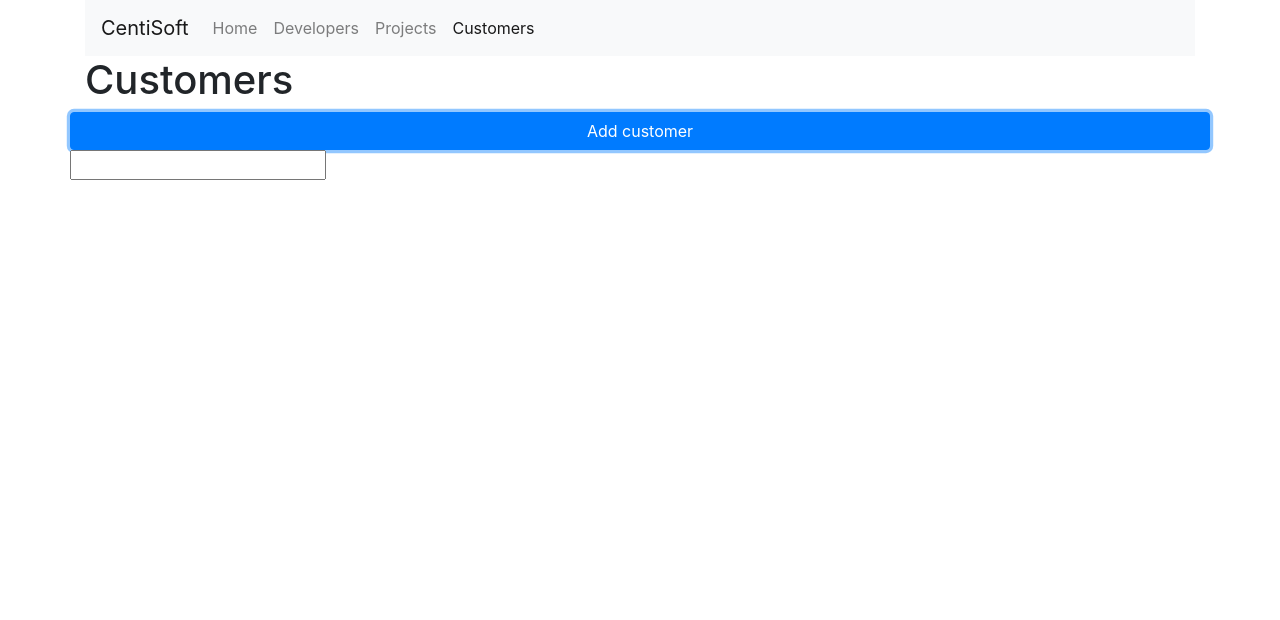
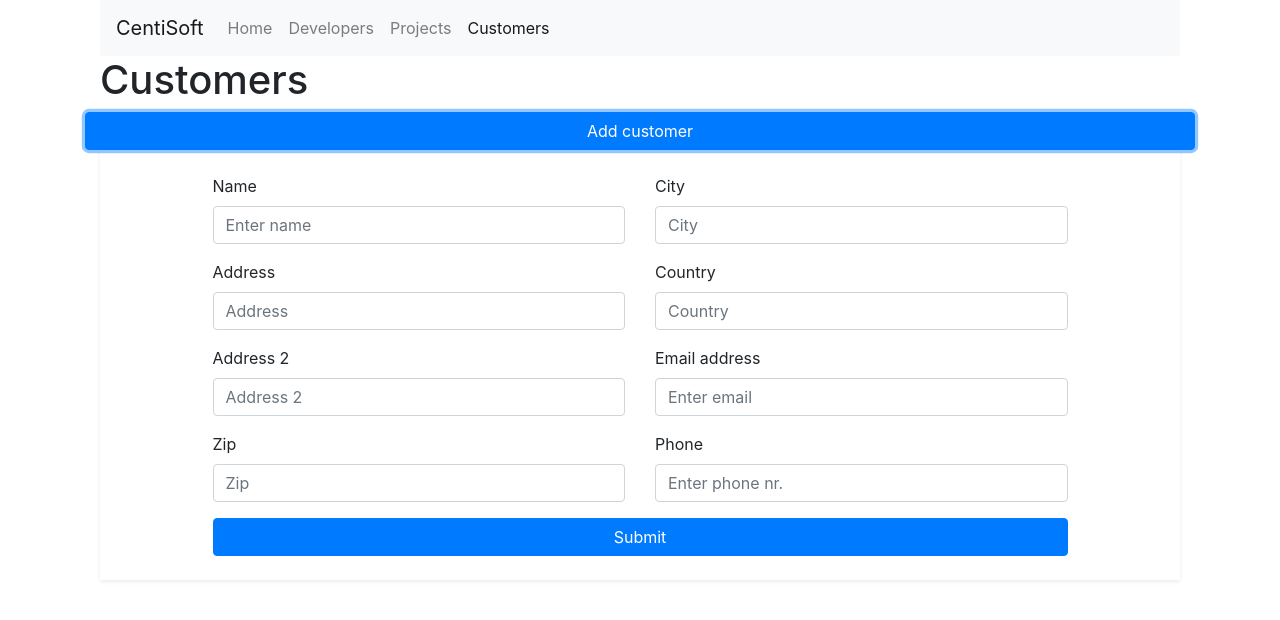
Before and after one commit to make-sans/CentiSoft-Frontend, a plain HTML site: page customers.html in a window 1280 px wide. Both pictures are taken after a click on the button "Add customer". Drawn offline with nearby package versions, Linux system fonts and the light colour scheme; no server answers.

Commit message:
input fields done

```diff
--- a/customers.html
+++ b/customers.html
@@ -10,9 +10,10 @@
     <link rel="stylesheet" href="https://stackpath.bootstrapcdn.com/bootstrap/4.3.1/css/bootstrap.min.css"
         integrity="sha384-ggOyR0iXCbMQv3Xipma34MD+dH/1fQ784/j6cY/iJTQUOhcWr7x9JvoRxT2MZw1T" crossorigin="anonymous">
     <title>CentiSoft API</title>
+    <link rel="stylesheet" type="text/css" href="styles.css">
 </head>
 
-<body>
+<body class="container">
     <div class="container">
         <div class="row">
             <div class="col-md-12">
@@ -38,18 +39,70 @@
     <div class="container">
         <h1>Customers</h1>
 
-        <div class="row">
-            <button id="btn-create-customer" class="btn btn-primary btn-block">Add customer</button>
-            <div id="create-customer-input">
-                <input class="input" type="text"/>
+        <div class="row mb-4">
+            <button id="btn-create-customer" onclick="showInput()" class="btn btn-primary btn-block">Add
+                customer</button>
+            <div style="display:none;" class="container " id="create-customer-input">
+                <form class="p-4 shadow-sm">
+                    <div class="row justify-content-center">
+                        <div class="col-md-5">
+                            <div class="form-group">
+                                <label for="name">Name</label>
+                                <input type="text" class="form-control" id="name" placeholder="Enter name" required>
+                            </div>
+                            <div class="form-group">
+                                <label for="address">Address</label>
+                                <input type="text" class="form-control" id="address" placeholder="Address" required>
+                            </div>
+                            <div class="form-group">
+                                <label for="address2">Address 2</label>
+                                <input type="text" class="form-control" id="address2" placeholder="Address 2" required>
+                            </div>
+                            <div class="form-group">
+                                <label for="zip">Zip</label>
+                                <input type="text" class="form-control" id="zip" placeholder="Zip" required>
+                            </div>
+
+                        </div>
+                        <div class="col-md-5">
+                            <div class="form-group">
+                                <label for="city">City</label>
+                                <input type="text" class="form-control" id="city" placeholder="City" required>
+                            </div>
+                            <div class="form-group">
+                                <label for="country">Country</label>
+                                <input type="text" class="form-control" id="country" placeholder="Country" required>
+                            </div>
+                            <div class="form-group">
+
+                                <label for="exampleInputEmail1">Email address</label>
+                                <input type="email" class="form-control" id="exampleInputEmail1"
+                                    placeholder="Enter email" required>
+                            </div>
+
+                            <div class="form-group">
+                                <label for="phone">Phone</label>
+                                <input type="text" class="form-control" id="phone" placeholder="Enter phone nr."
+                                    required>
+                            </div>
+                        </div>
+                    </div>
+                    <div class="row justify-content-center">
+                        <div class="col-md-10">
+                            <button type="submit" class="btn btn-primary btn-block">Submit</button>
+
+                        </div>
+                    </div>
+
+
+                </form>
             </div>
         </div>
         <div class="row">
- <table class="table">
+            <table class="table">
                 <thead id="tHead">
                 </thead>
                 <tbody id="tableBody">
-
                 </tbody>
             </table>
         </div>
--- a/js/customers.js
+++ b/js/customers.js
@@ -51,3 +51,12 @@ function handleResponse() {
 
 
 }
+
+function showInput(){
+    var div = document.getElementById("create-customer-input");
+  if (div.style.display === "none") {
+    div.style.display = "block";
+  } else {
+    div.style.display = "none";
+  }
+}
```
Also changed, not shown: js/styles.css (deleted), styles.css (added).
